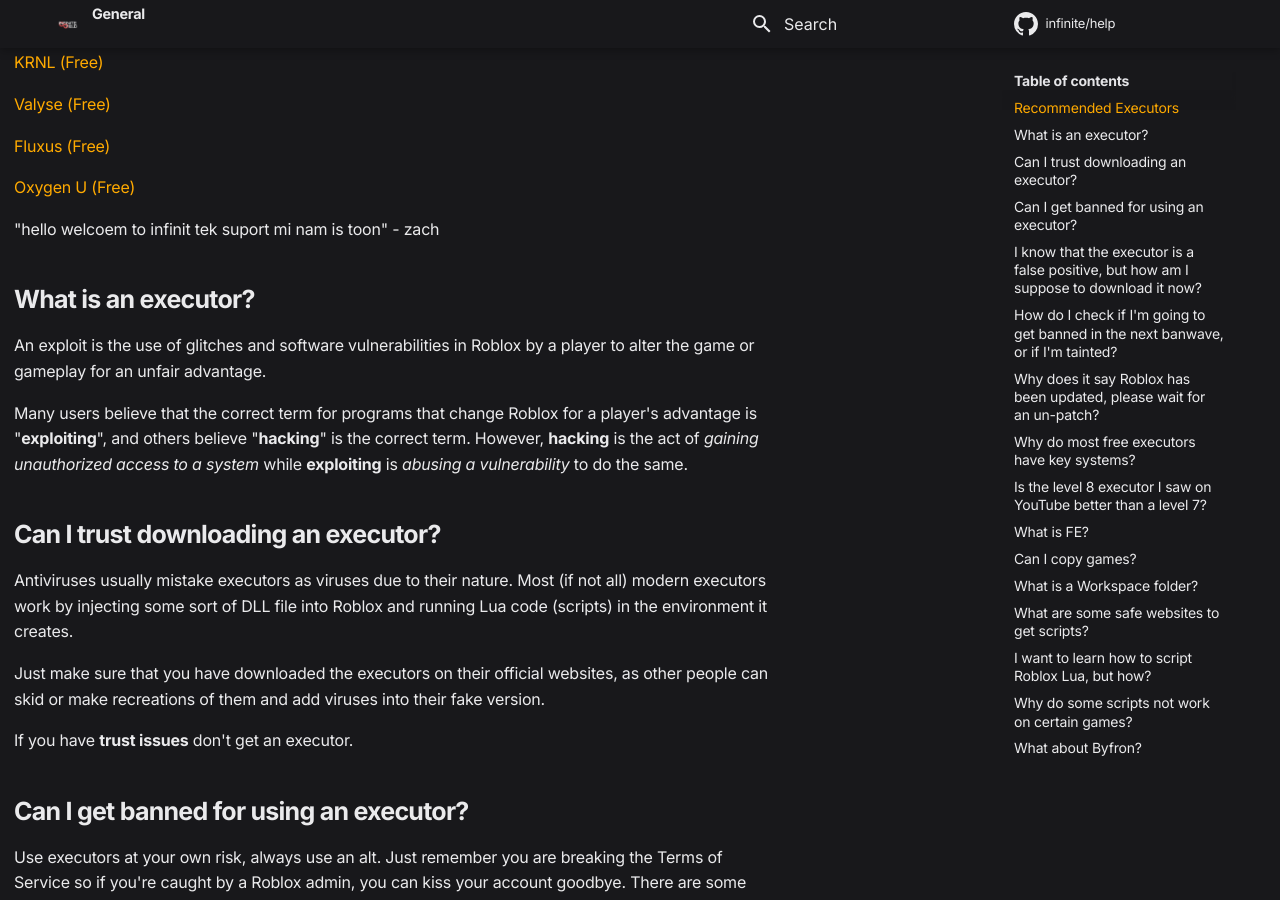
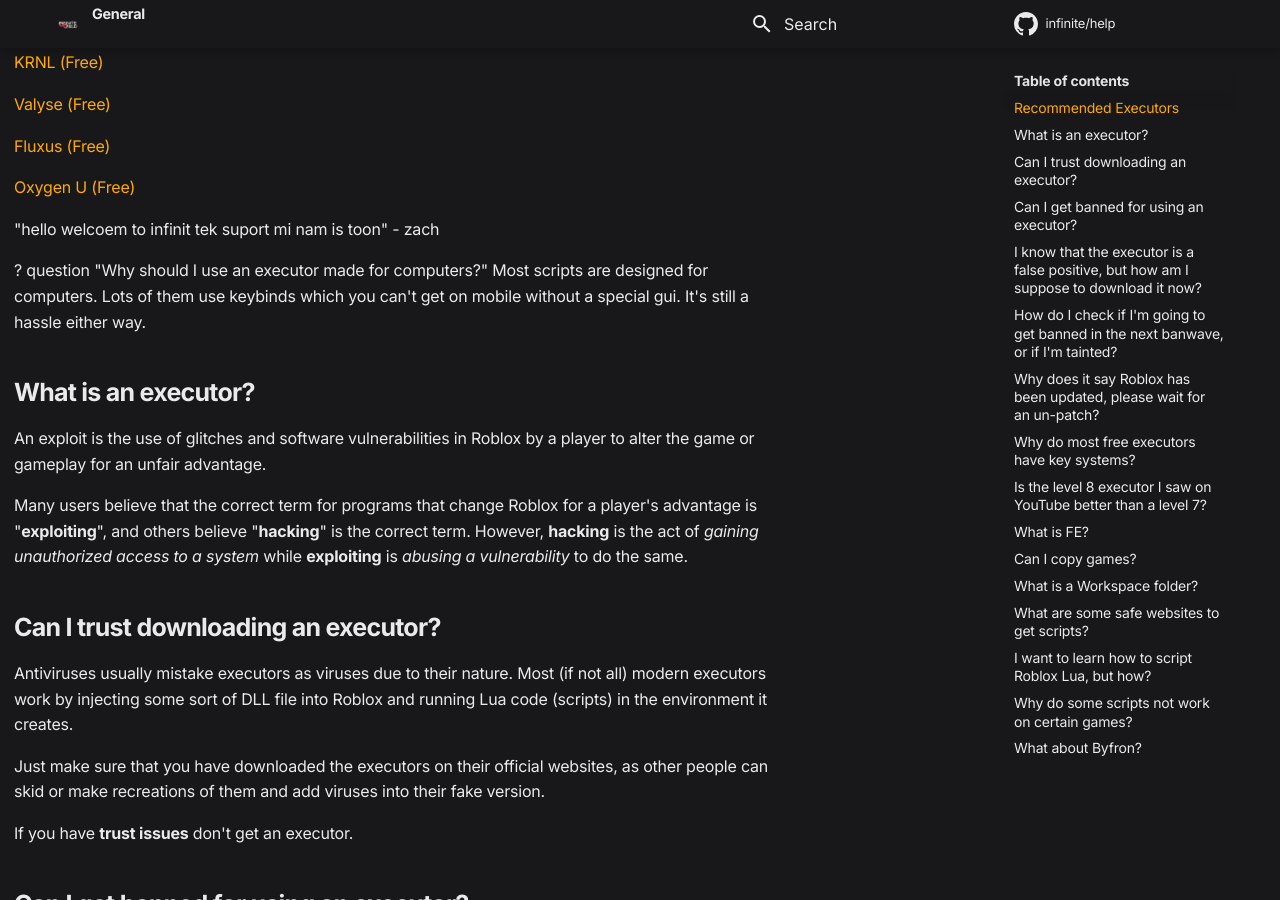
Before and after one commit to moikoros/help, an MkDocs documentation site: the page built from docs/index.md, in a window 1280 px wide and 900 px high, scrolled down 569 px. Built offline with MkDocs 1.6.1 and Material for MkDocs 9.7.7, drawn with Linux system fonts in a browser that asks for light colours; comment, search, counter and statistics services are not loaded.

Commit message:
Update index.md

```diff
--- a/docs/index.md
+++ b/docs/index.md
@@ -28,6 +28,9 @@
 <a href="https://wearedevs.net/d/Oxygen%20U">Oxygen U (Free)</a>
 
 "hello welcoem to infinit tek suport mi nam is toon" - zach
+
+? question "Why should I use an executor made for computers?"
+	Most scripts are designed for computers. Lots of them use keybinds which you can't get on mobile without a special gui. It's still a hassle either way.
 
 ## What is an executor?
 
```
